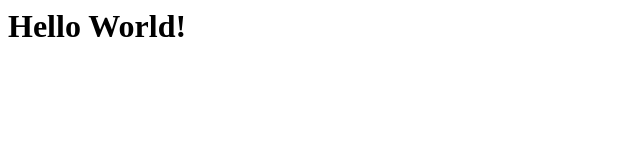
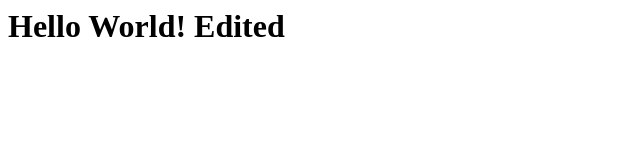
Before and after one commit to lindatarod85/actions, a plain HTML site: page index.html in a window 1280 px wide. Shown: the whole page, without its empty margins (0-640 px from the left). Drawn offline with Linux system fonts and the light colour scheme.

Commit message:
Update index.html

```diff
--- a/index.html
+++ b/index.html
@@ -3,6 +3,6 @@
   <title>GitHub Pages Demo</title>
 </head>
 <body>
-  <h1>Hello World!</h1>
+  <h1>Hello World! Edited</h1>
 </body>
 </html>
```
